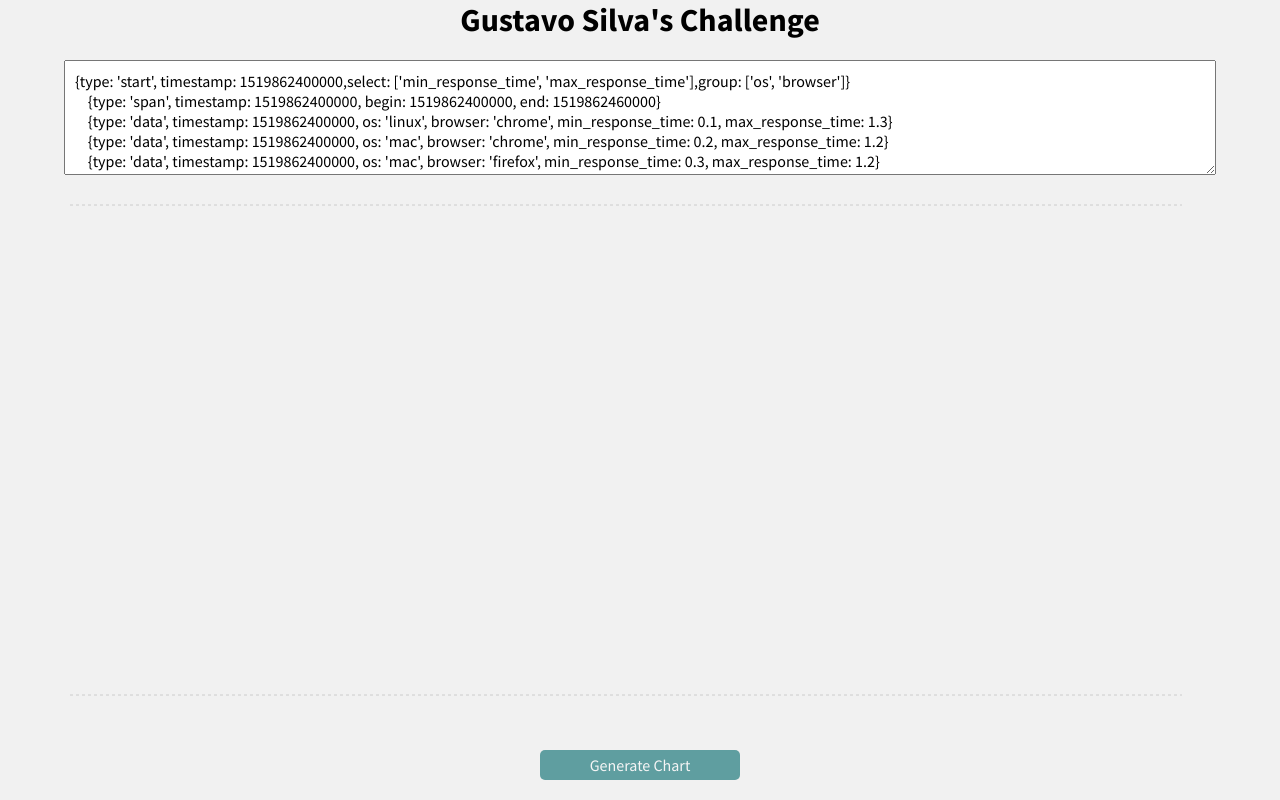
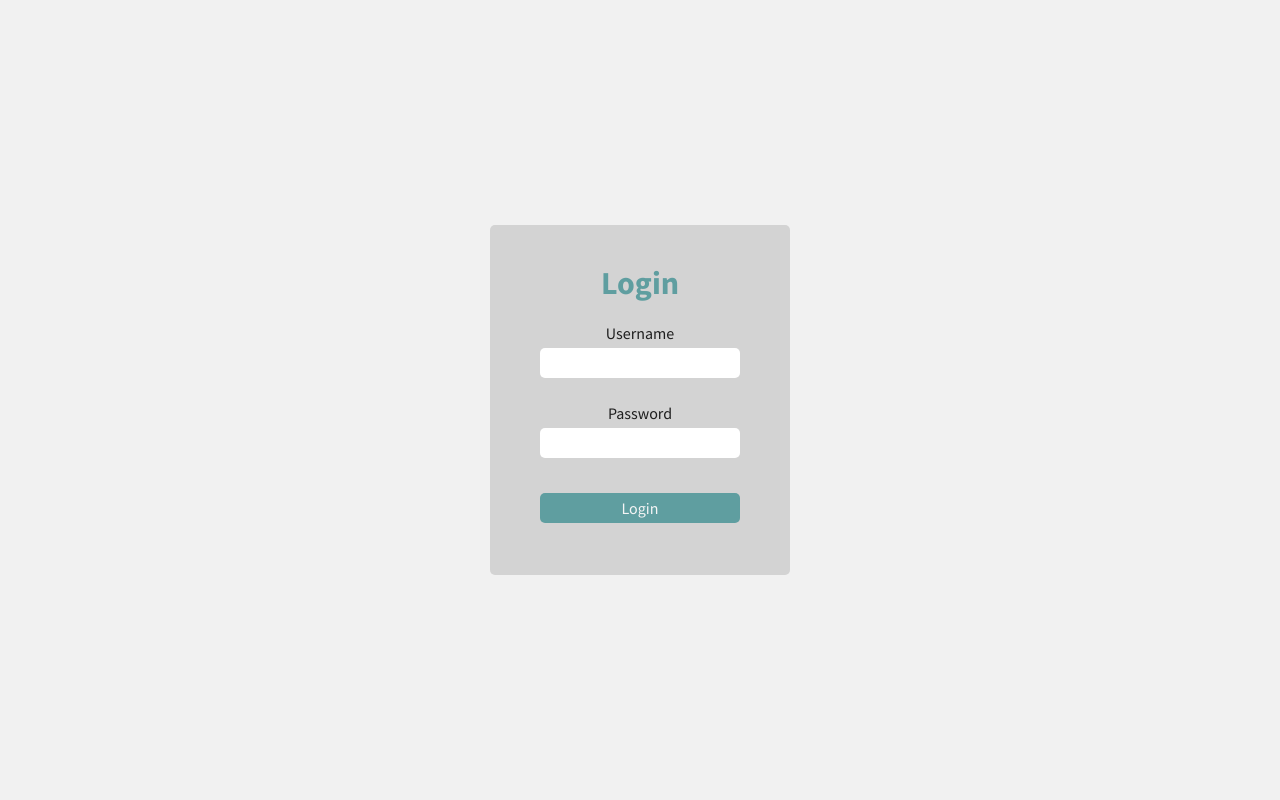
Before and after one commit to Gustavocrs/chart, a React (Create React App) app: page / in a window 1280 px wide. Shown: the top 800 px of the page. Built offline with nearby package versions, Linux system fonts and the light colour scheme.

Commit message:
first commit

```diff
--- a/src/App.js
+++ b/src/App.js
@@ -5,7 +5,7 @@ import Charts from './components/Charts'
 function App() {
   return (
     <div className="App">
-      {/* <Login /> */}
+      <Login />
       <Charts/>
     </div>
   )
```
